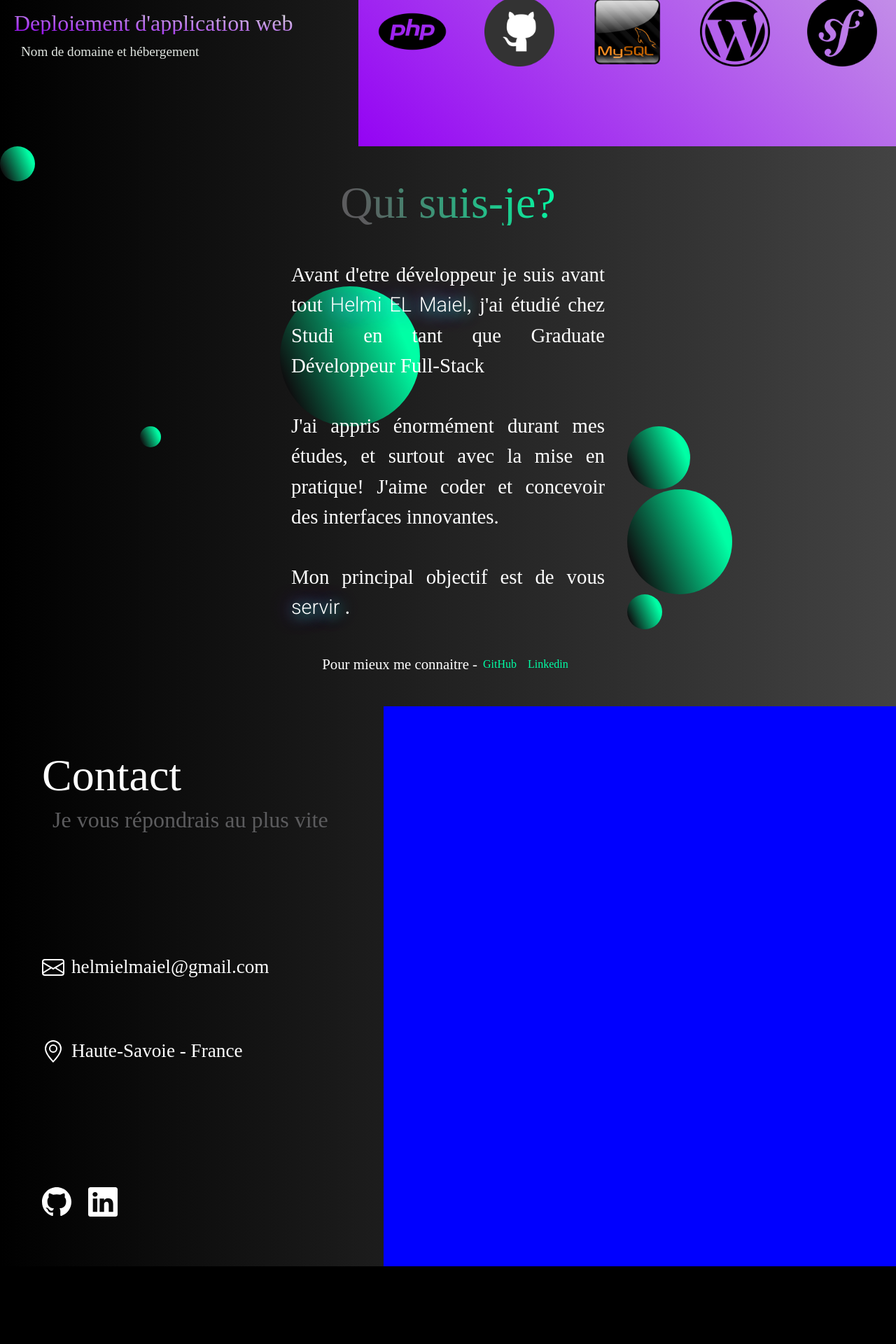
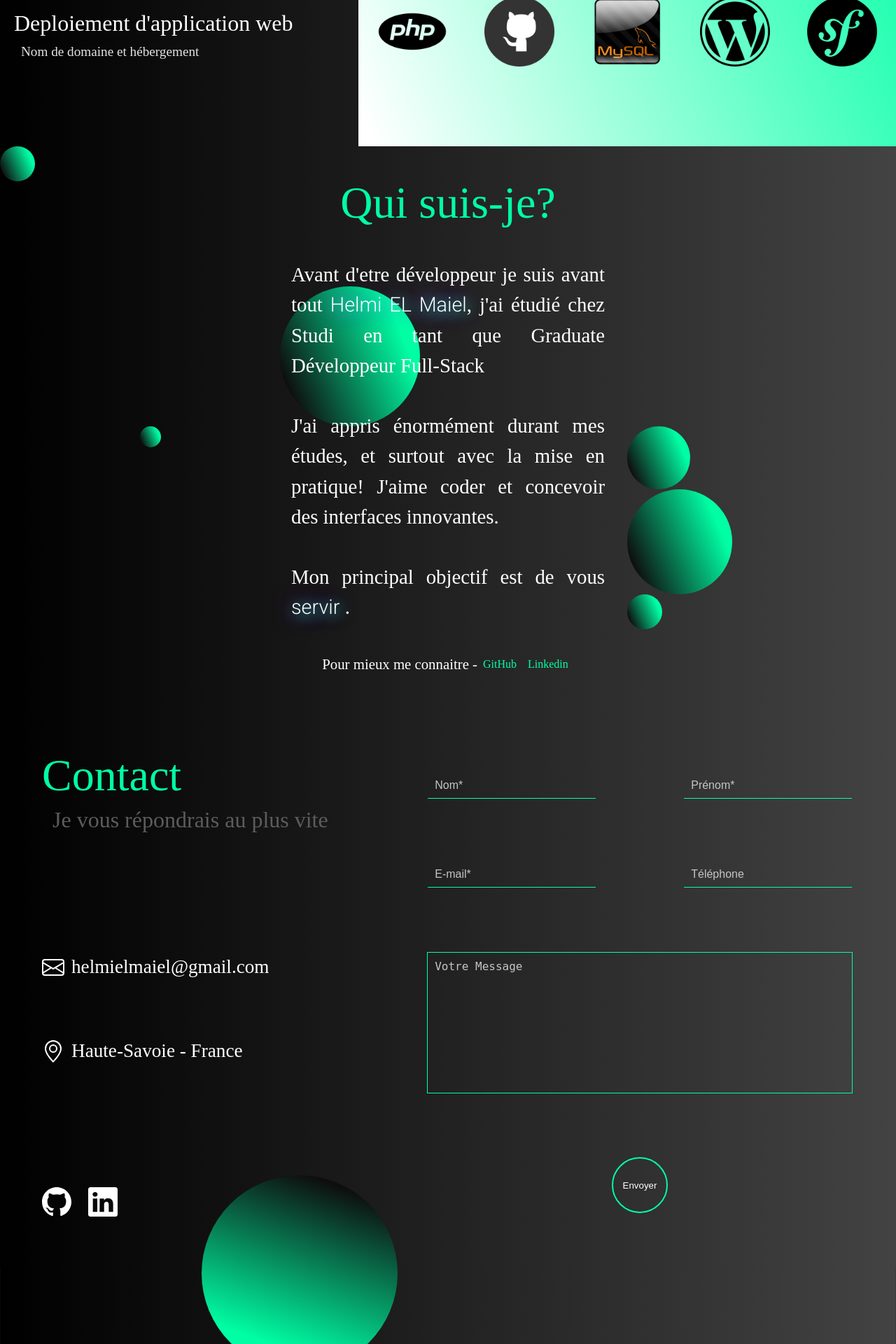
Before and after one commit to Helmi74130/My-portfolio, a PHP site: page / in a window 1280 px wide. Shown: the part 3480-5400 px from the top of the page at 70% size. Before the commit the page ends 5289 px from the top, so only its background shows below. Run offline with PHP 8.4, Linux system fonts and the light colour scheme; some libraries are stand-ins or nearby versions.

Commit message:
continuity of the contact page

```diff
--- a/css/style.css
+++ b/css/style.css
@@ -1120,7 +1132,26 @@
   width: 100%;
 }
 
-.panel .project-left .controls-screen .button-tabs {
+.panel .project-left p {
+  margin-bottom: 150px;
+  font-size: 1.3em;
+  color: #9797a1;
+  text-align: center;
+}
+
+.panel .project-left p .design {
+  color: #fff;
+  font-family: 'Roboto', sans-serif;
+  text-shadow: 3px 3px 10px #00ffa5, -2px 1px 30px #9403f4;
+}
+
+.panel .project-right {
+  width: 70%;
+  padding: 20px;
+  padding-bottom: 150px;
+}
+
+.button-tabs {
   -webkit-box-sizing: border-box;
           box-sizing: border-box;
   -webkit-appearance: none;
@@ -1142,39 +1173,20 @@
           align-items: center;
   cursor: pointer;
   color: #fff;
-  -webkit-box-shadow: 0 0 40px 40px black inset, 0 0 0 0 black;
-          box-shadow: 0 0 40px 40px black inset, 0 0 0 0 black;
+  -webkit-box-shadow: 0 0 40px 40px transparent inset, 0 0 0 0 black;
+          box-shadow: 0 0 40px 40px transparent inset, 0 0 0 0 black;
   -webkit-transition: all 150ms ease-in-out;
   transition: all 150ms ease-in-out;
 }
 
-.panel .project-left .controls-screen .button-tabs:hover, .panel .project-left .controls-screen .button-tabs:focus {
+.button-tabs:hover, .button-tabs:focus {
   color: #fff;
   outline: 0;
 }
 
-.panel .project-left .controls-screen .button-tabs:hover {
+.button-tabs:hover {
   -webkit-box-shadow: 0 0 10px 0 #00ffa5 inset, 0 0 10px 4px #00ffa5;
           box-shadow: 0 0 10px 0 #00ffa5 inset, 0 0 10px 4px #00ffa5;
-}
-
-.panel .project-left p {
-  margin-bottom: 150px;
-  font-size: 1.3em;
-  color: #9797a1;
-  text-align: center;
-}
-
-.panel .project-left p .design {
-  color: #fff;
-  font-family: 'Roboto', sans-serif;
-  text-shadow: 3px 3px 10px #00ffa5, -2px 1px 30px #9403f4;
-}
-
-.panel .project-right {
-  width: 70%;
-  padding: 20px;
-  padding-bottom: 150px;
 }
 
 h4 {
@@ -1244,10 +1257,6 @@
 
 .competence .panel-left .subcontent h6 {
   font-size: 2em;
-  background: -webkit-gradient(linear, left bottom, right top, from(#9403F4), color-stop(90%, #E0E5E0));
-  background: linear-gradient(to top right, #9403F4 0%, #E0E5E0 90%);
-  -webkit-background-clip: text;
-  -webkit-text-fill-color: transparent;
 }
 
 .competence .panel-left .subcontent p {
@@ -1326,9 +1335,10 @@
 
 .about h2 {
   font-size: 4em;
-  background: linear-gradient(67deg, #5c5c5e 12%, #00ffa5 100%);
-  -webkit-background-clip: text;
-  -webkit-text-fill-color: transparent;
+  color: #00ffa5;
+  /* background:  linear-gradient(67deg, #5c5c5e 12%, #00ffa5 100%);
+    -webkit-background-clip: text;
+    -webkit-text-fill-color: transparent; */
 }
 
 .about .text-about {
@@ -1411,10 +1421,12 @@
           flex-direction: column;
   -ms-flex-pack: distribute;
       justify-content: space-around;
+  position: relative;
 }
 
 .contact .contact-left .title-contact h3 {
   font-size: 4em;
+  color: #00ffa5;
 }
 
 .contact .contact-left .title-contact p {
@@ -1460,8 +1480,96 @@
   margin-right: 20px;
 }
 
+.contact .contact-left .social-nav svg:hover {
+  color: #00ffa5;
+}
+
+.contact .contact-left .circle-contact {
+  background: linear-gradient(200deg, #0e0e0f 12%, #00ffa5 81%);
+  height: 280px;
+  width: 280px;
+  border-radius: 50%;
+  position: absolute;
+  bottom: -150px;
+  right: -20px;
+}
+
 .contact .contact-right {
   width: 60%;
-  background: blue;
+  display: -webkit-box;
+  display: -ms-flexbox;
+  display: flex;
+  -webkit-box-pack: center;
+      -ms-flex-pack: center;
+          justify-content: center;
+}
+
+.contact .contact-right form {
+  margin-top: 50px;
+  display: -webkit-box;
+  display: -ms-flexbox;
+  display: flex;
+  -webkit-box-orient: vertical;
+  -webkit-box-direction: normal;
+      -ms-flex-direction: column;
+          flex-direction: column;
+  -webkit-box-align: center;
+      -ms-flex-align: center;
+          align-items: center;
+  -ms-flex-pack: distribute;
+      justify-content: space-around;
+  height: 90%;
+  width: 100%;
+}
+
+.contact .contact-right form .form-content {
+  display: -webkit-box;
+  display: -ms-flexbox;
+  display: flex;
+  width: 100%;
+  -ms-flex-pack: distribute;
+      justify-content: space-around;
+}
+
+.contact .contact-right form .form-content input {
+  width: 30%;
+}
+
+.contact .contact-right form textarea {
+  width: 80%;
+  border: solid 1px #00ffa5;
+  resize: none;
+}
+
+.contact .contact-right input, .contact .contact-right textarea {
+  color: white;
+  border: none;
+  border-bottom: solid 1px #00ffa5;
+  background: none;
+  padding: 10px;
+}
+
+.contact .contact-right input::-webkit-input-placeholder, .contact .contact-right textarea::-webkit-input-placeholder {
+  color: #c7c4c4;
+  font-size: 1.2em;
+}
+
+.contact .contact-right input:-ms-input-placeholder, .contact .contact-right textarea:-ms-input-placeholder {
+  color: #c7c4c4;
+  font-size: 1.2em;
+}
+
+.contact .contact-right input::-ms-input-placeholder, .contact .contact-right textarea::-ms-input-placeholder {
+  color: #c7c4c4;
+  font-size: 1.2em;
+}
+
+.contact .contact-right input::placeholder, .contact .contact-right textarea::placeholder {
+  color: #c7c4c4;
+  font-size: 1.2em;
+}
+
+.contact .contact-right input:focus, .contact .contact-right textarea:focus {
+  outline: none;
 }
 /*# sourceMappingURL=style.css.map */
--- a/css/style.scss
+++ b/css/style.scss
@@ -776,6 +758,30 @@
     padding: 20px;
     padding-bottom: 150px;
 
+  }
+}
+.button-tabs{
+  box-sizing: border-box;
+  appearance: none;
+  background-color: transparent;
+  border: 2px solid $green;
+  border-radius: 50%;
+  height: 80px;
+  width: 80px;
+  display: flex;
+  justify-content: center;
+  align-items: center;
+  cursor: pointer;
+  color: #fff;
+  box-shadow: 0 0 40px 40px transparent inset, 0 0 0 0 black;
+  transition: all 150ms ease-in-out;
+  &:hover,
+  &:focus {
+    color: #fff;
+    outline: 0;
+  }
+  &:hover {
+    box-shadow: 0 0 10px 0 $green inset, 0 0 10px 4px $green;
   }
 }
 h4{
@@ -822,9 +829,6 @@
       height: 65%;
       h6{
         font-size: 2em;
-        background: linear-gradient(to top right, #9403F4 0%, #E0E5E0 90%);
-        -webkit-background-clip: text;
-        -webkit-text-fill-color: transparent;
       }
       p{
         font-size: 1.2em;
@@ -871,9 +876,10 @@
   }
   h2{
     font-size: 4em;
-    background:  linear-gradient(67deg, #5c5c5e 12%, #00ffa5 100%);
+    color: $green;
+    /* background:  linear-gradient(67deg, #5c5c5e 12%, #00ffa5 100%);
     -webkit-background-clip: text;
-    -webkit-text-fill-color: transparent;
+    -webkit-text-fill-color: transparent; */
   }
   .text-about{
     display: flex;
@@ -927,9 +933,11 @@
     display: flex;
     flex-direction: column;
     justify-content: space-around;
+    position: relative;
     .title-contact{
       h3{
         font-size: 4em;
+        color: $green;
       }
       p{
         margin-top: 15px;
@@ -947,24 +955,78 @@
       .join{
         display: flex;
         align-items: center;
+        &:hover{
+          color: $green;
+        }
       }
       svg{
         margin-right: 10px;
       }
       a{
         color: #fff;
+        &:hover{
+          color: $green;
+        }
       }
     }
     .social-nav{
       svg{
         color: #fff;
         margin-right: 20px;
+        &:hover{
+          color: $green;
+        }
       }
+    }
+    .circle-contact{
+      background: linear-gradient(200deg, #0e0e0f 12%, #00ffa5 81%);
+      height: 280px;
+      width: 280px;
+      border-radius: 50%;
+      position: absolute;
+      bottom: -150px;
+      right: -20px;
     }
   }
   .contact-right{
     width: 60%;
-    background: blue;
-
+    display: flex;
+    justify-content: center;
+    form{
+      margin-top: 50px;
+      display: flex;
+      flex-direction: column;
+      align-items: center;
+      justify-content: space-around;
+      height: 90%;
+      width: 100%;
+      .form-content{
+        display: flex;
+        width: 100%;
+        justify-content: space-around;
+        input{
+          width: 30%;
+        }
+      }
+      textarea{
+        width: 80%;
+        border: solid 1px $green;
+        resize: none;
+      }
+    }
+    input, textarea{
+      color: rgb(255, 255, 255);
+      border: none;
+      border-bottom: solid 1px $green;
+      background: none;
+      padding: 10px;
+      &::placeholder{
+        color: rgb(199, 196, 196);
+        font-size: 1.2em;
+      }
+      &:focus{
+        outline: none;
+      }
+    }
   }
 }
--- a/index.html
+++ b/index.html
@@ -314,7 +314,7 @@
       </div>
     </section>
     <!-- PANEL ABOUT -->
-    <section class="panel about">
+    <section id="about" class="panel about">
       <div class="about-content">
         <h2>Qui suis-je?</h2>
         <div class="text-about">
@@ -346,7 +346,7 @@
       </div>
     </section>
     <!-- PANEL CONTACT -->
-    <section class="panel contact">
+    <section id="contact" class="panel contact">
       <div class="contact-left">
         <div class="title-contact">
           <h3>Contact</h3>
@@ -377,9 +377,22 @@
             </svg>
           </a>
         </div>
+        <div class="circle-contact"></div>
       </div>
-
-      <div class="contact-right"></div>
+      <div class="contact-right">
+        <form action="">
+          <div class="form-content">
+            <input id="name" type="text" required placeholder="Nom*">
+            <input id="firstname" type="text" required placeholder="Prénom*">
+          </div>
+          <div class="form-content">
+            <input id="mail" type="mail" required placeholder="E-mail*">
+            <input id="phone" type="number" required placeholder="Téléphone">
+          </div>
+            <textarea required name="message" id="message" cols="30" rows="12" placeholder="Votre Message"></textarea>
+            <button class="button-tabs" id="submit" type="submit">Envoyer</button>
+        </form>
+      </div>
     </section>
 
 </body>
```
Also changed, not shown: other parts of css/style.css (+27 -6 lines), other parts of css/style.scss (+17 -33 lines), other parts of index.html (+16 -16 lines), js/script.js (+22 -2 lines), img/github.png (added), img/github1.png (added), img/github4.png (deleted), img/linkedin.png (added), 1 other file.
